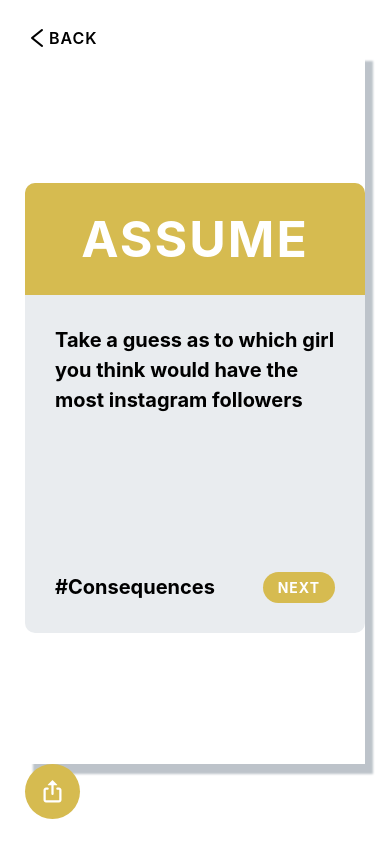
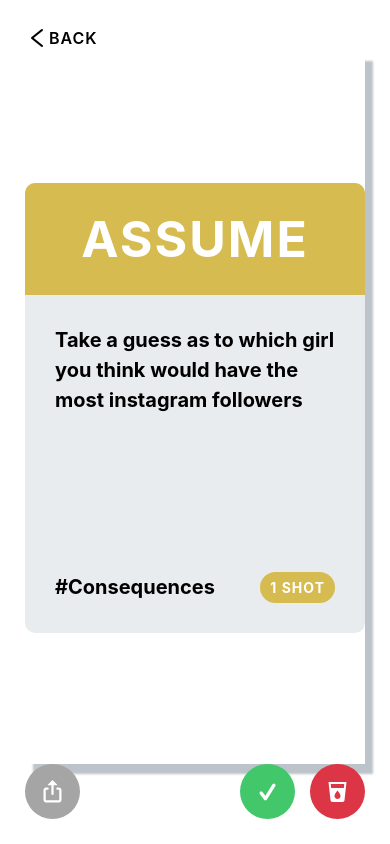
Before and after one commit to kamofah/Consequences, a React Native app in the folder frontend/: screen /Game in a window 390 px wide. Built offline with nearby package versions, Linux system fonts and the light colour scheme.

Commit message:
Updating Game Screen and Game Card

```diff
--- a/frontend/src/components/cards/DefaultCard.jsx
+++ b/frontend/src/components/cards/DefaultCard.jsx
@@ -2,9 +2,9 @@ import { Text, StyleSheet } from 'react-native';
 import React from 'react';
 import GameCardLayout from '../../layouts/GameCardLayout';
 
-const DefaultCard = ({ prompt, topic, action }) => {
+const DefaultCard = ({ prompt, topic, action, shotCount }) => {
   return (
-    <GameCardLayout topic={topic} action={action}>
+    <GameCardLayout topic={topic} action={action} shotCount={shotCount}>
       <Text style={styles.prompt}>{prompt}</Text>
     </GameCardLayout>
   );
--- /dev/null
+++ b/frontend/src/components/general/Pill.jsx
@@ -0,0 +1,30 @@
+import { Text, StyleSheet, TouchableOpacity, View } from 'react-native';
+import React from 'react';
+import { useDeck } from '../../hooks/useDeck';
+
+const Pill = ({ text, color }) => {
+
+  return (
+    <View style={[styles.container, { backgroundColor: color }]}>
+      <Text style={styles.buttonText}>{text}</Text>
+    </View>
+  );
+};
+
+const styles = StyleSheet.create({
+  container: {
+    backgroundColor: '#3f37c9',
+    paddingHorizontal: 10,
+    paddingVertical: 7,
+    borderRadius: 20,
+  },
+
+  buttonText: {
+    textTransform: 'uppercase',
+    letterSpacing: 1,
+    fontWeight: 'bold',
+    color: 'white',
+  },
+});
+
+export default Pill;
--- a/frontend/src/components/general/buttons/NextButton.jsx
+++ /dev/null
@@ -1,31 +0,0 @@
-import { Text, StyleSheet, TouchableOpacity } from 'react-native';
-import React from 'react';
-
-const NextButton = ({ action, color }) => {
-  return (
-    <TouchableOpacity
-      style={[styles.container, { backgroundColor: color }]}
-      onPress={action}
-    >
-      <Text style={styles.buttonText}>Next</Text>
-    </TouchableOpacity>
-  );
-};
-
-const styles = StyleSheet.create({
-  container: {
-    backgroundColor: '#3f37c9',
-    paddingHorizontal: 15,
-    paddingVertical: 7,
-    borderRadius: 20,
-  },
-
-  buttonText: {
-    textTransform: 'uppercase',
-    letterSpacing: 1,
-    fontWeight: 'bold',
-    color: 'white',
-  },
-});
-
-export default NextButton;
--- a/frontend/src/constants/colors.js
+++ b/frontend/src/constants/colors.js
@@ -6,6 +6,7 @@ export const Colors = {
   SUCCESS: '#42C86A',
   CAUTION: '#FFC107',
   DANGER: '#DC3545',
+  GRAY: '#A5A5A5',
   TEXT: '#333333',
   TRUTH: '#6B93D6', // Darker Pastel Blue
   DARE: '#D46975', // Darker Pastel Red
--- a/frontend/src/layouts/GameCardLayout.jsx
+++ b/frontend/src/layouts/GameCardLayout.jsx
@@ -1,9 +1,10 @@
 import { View, Text, StyleSheet } from 'react-native';
 import React from 'react';
-import NextButton from '../components/general/buttons/NextButton';
+import Pill from '../components/general/Pill';
 import { Colors } from '../constants/colors';
+import { formatShotCount } from '../utils';
 
-const GameCardLayout = ({ children, topic, action }) => {
+const GameCardLayout = ({ children, topic, shotCount }) => {
 
   return (
     <View style={styles.container}>
@@ -15,7 +16,7 @@ const GameCardLayout = ({ children, topic, action }) => {
       <View style={styles.promptSection}>{children}</View>
       <View style={styles.cardFooter}>
         <Text style={styles.prompt}>#Consequences</Text>
-        <NextButton action={action} color={Colors[topic]} />
+        <Pill text={shotCount + formatShotCount(shotCount)} color={Colors[topic]} />
       </View>
     </View>
   );
--- a/frontend/src/screens/GameScreen.tsx
+++ b/frontend/src/screens/GameScreen.tsx
@@ -3,9 +3,33 @@ import React, { useRef } from 'react';
 import BackButton from '../components/general/buttons/BackButton';
 import DefaultCard from '../components/cards/DefaultCard';
 import ShareButton from '../components/general/buttons/ShareButton';
-
 import { useDeck } from '../hooks/useDeck';
 import { Colors } from '../constants/colors';
+import MaterialIcons from '@expo/vector-icons/MaterialIcons';
+import Entypo from '@expo/vector-icons/Entypo';
+import CircleButtonLayout from '../layouts/CircleButtonLayout';
+
+
+interface CircleButton {
+  backgroundColor: string,
+  action: () => void
+}
+
+const DrinkButton: React.FC<CircleButton> = ({backgroundColor, action}) => {
+  return (
+    <CircleButtonLayout backgroundColor={backgroundColor} action={action}>
+      <MaterialIcons name="local-drink" size={24} color="white" />
+    </CircleButtonLayout>
+  );
+};
+
+const DoneButton: React.FC<CircleButton> = ({backgroundColor, action}) => {
+  return (
+    <CircleButtonLayout backgroundColor={backgroundColor} action={action}>
+      <Entypo name="check" size={24} color="white" />
+    </CircleButtonLayout>
+  );
+};
 
 const GameScreen = () => {
   const { currentCard, goToNextCard } = useDeck();
@@ -21,10 +45,18 @@ const GameScreen = () => {
         <DefaultCard
           topic={currentCard?.topic}
           prompt={currentCard?.prompt}
+          shotCount={currentCard?.consequence}
           action={goToNextCard}
         ></DefaultCard>
       </View>
-      <ShareButton viewRef={cardRef} backgroundColor={Colors[currentCard?.topic ?? 'CARD_SHADOW']}></ShareButton>
+      <View style={{display: 'flex', flexDirection: 'row', justifyContent: 'space-between'}}>
+        <ShareButton viewRef={cardRef} backgroundColor={Colors.GRAY}></ShareButton>
+        <View style={{display: 'flex', flexDirection: 'row', gap: 15}}>
+          <DoneButton backgroundColor={Colors.SUCCESS} action={goToNextCard}></DoneButton>
+          <DrinkButton backgroundColor={Colors.DANGER} action={() => {}}></DrinkButton>
+        </View>
+      </View>
+
     </View>
   );
 };
--- a/frontend/src/utils.tsx
+++ b/frontend/src/utils.tsx
@@ -2,6 +2,11 @@ function formatPlayerNames(firstName: string, lastName: string): string{
     return firstName + ' ' +  lastName.charAt(0) + '.';
 }
 
+function formatShotCount(shotCount: string): string{
+    return parseInt(shotCount) > 1 ? " shots" : " shot"
+}
+
 export {
-    formatPlayerNames
+    formatPlayerNames,
+    formatShotCount
 }
```
